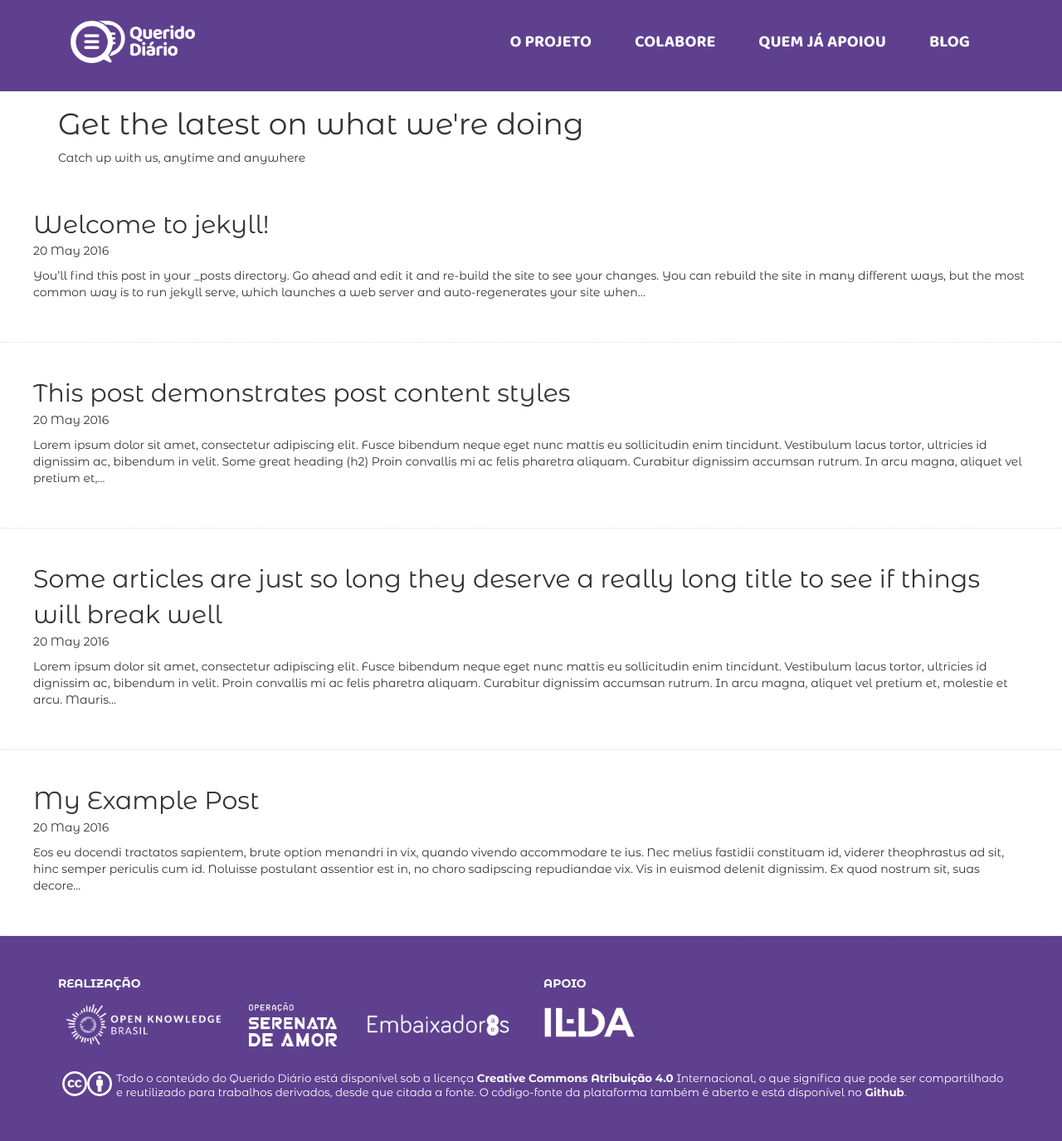
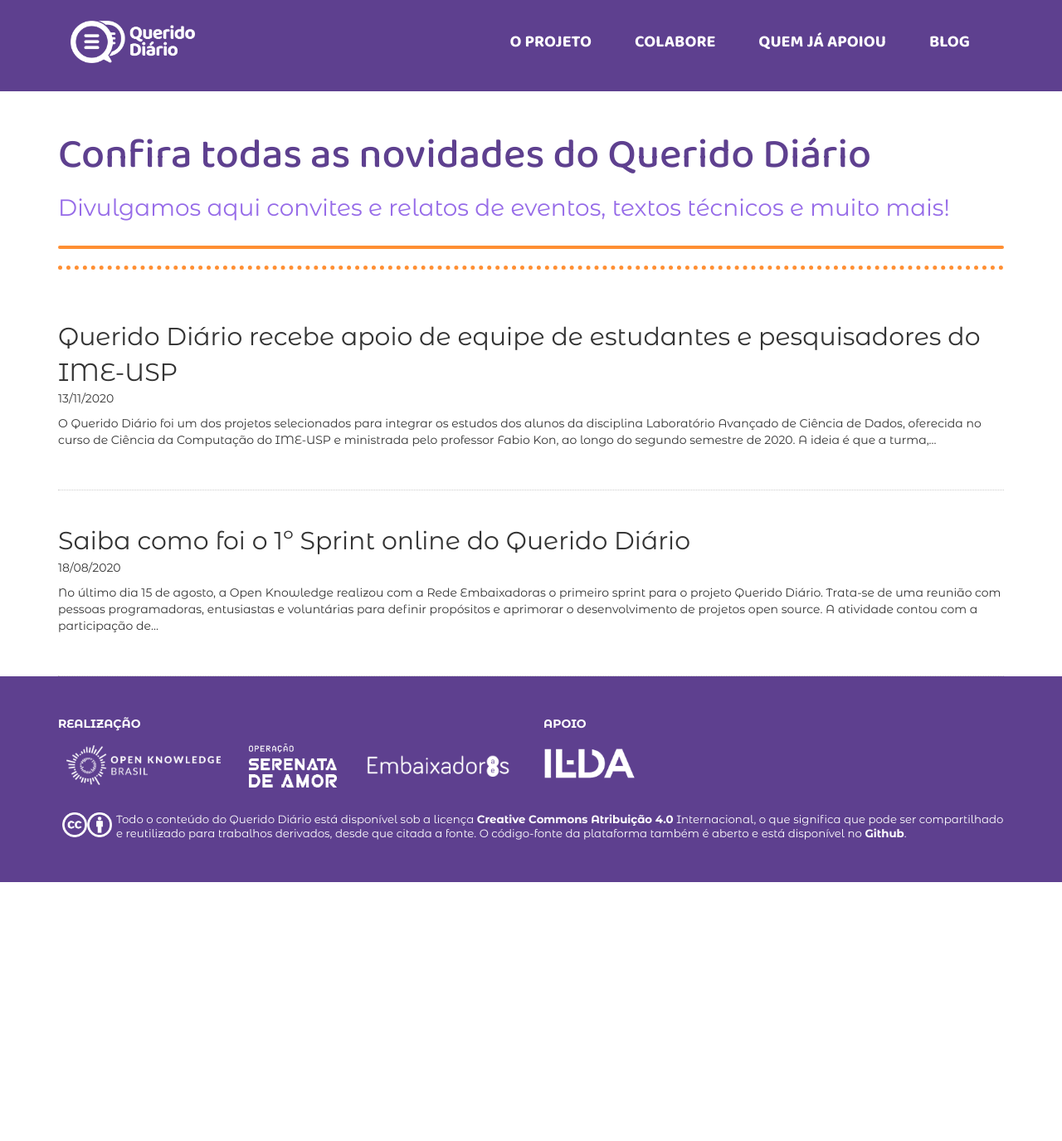
Before and after one commit to okfn-brasil/querido-diario-site, a Jekyll site: the page built from blog.html, in a window 1280 px wide. Shown: the whole page at 83% size. Built offline with Jekyll 4.4.1, drawn with Linux system fonts in a browser that asks for light colours; nearby versions of some CDN libraries; after the commit the page ends 1063 px from its top, so only the background shows below that.

Commit message:
blog estilizado com dois posts

````diff
--- a/_posts/2016-05-20-my-example-post.md
+++ /dev/null
@@ -1,12 +0,0 @@
----
-layout: post
----
-
-Eos eu docendi tractatos sapientem, brute option menandri in vix, quando vivendo accommodare te ius. Nec melius fastidii constituam id, viderer theophrastus ad sit, hinc semper periculis cum id. Noluisse postulant assentior est in, no choro sadipscing repudiandae vix. Vis in euismod delenit dignissim. Ex quod nostrum sit, suas decore animal id ius, nobis solet detracto quo te.
-
-{% comment %}
-Might you have an include in your theme? Why not try it here!
-{% include my-themes-great-include.html %}
-{% endcomment %}
-
-No laudem altera adolescens has, volumus lucilius eum no. Eam ei nulla audiam efficiantur. Suas affert per no, ei tale nibh sea. Sea ne magna harum, in denique scriptorem sea, cetero alienum tibique ei eos. Labores persequeris referrentur eos ei.
--- a/_posts/2016-05-20-super-long-article.md
+++ /dev/null
@@ -1,10 +0,0 @@
----
-layout: post
-title: "Some articles are just so long they deserve a really long title to see if things will break well"
----
-
-Lorem ipsum dolor sit amet, consectetur adipiscing elit. Fusce bibendum neque eget nunc mattis eu sollicitudin enim tincidunt. Vestibulum lacus tortor, ultricies id dignissim ac, bibendum in velit. Proin convallis mi ac felis pharetra aliquam. Curabitur dignissim accumsan rutrum. In arcu magna, aliquet vel pretium et, molestie et arcu. Mauris lobortis nulla et felis ullamcorper bibendum. Phasellus et hendrerit mauris. Proin eget nibh a massa vestibulum pretium. Suspendisse eu nisl a ante aliquet bibendum quis a nunc. Praesent varius interdum vehicula. Aenean risus libero, placerat at vestibulum eget, ultricies eu enim. Praesent nulla tortor, malesuada adipiscing adipiscing sollicitudin, adipiscing eget est.
-
-Lorem ipsum dolor sit amet, consectetur adipiscing elit. Fusce bibendum neque eget nunc mattis eu sollicitudin enim tincidunt. Vestibulum lacus tortor, ultricies id dignissim ac, bibendum in velit. Proin convallis mi ac felis pharetra aliquam. Curabitur dignissim accumsan rutrum. In arcu magna, aliquet vel pretium et, molestie et arcu. Mauris lobortis nulla et felis ullamcorper bibendum. Phasellus et hendrerit mauris. Proin eget nibh a massa vestibulum pretium. Suspendisse eu nisl a ante aliquet bibendum quis a nunc. Praesent varius interdum vehicula. Aenean risus libero, placerat at vestibulum eget, ultricies eu enim. Praesent nulla tortor, malesuada adipiscing adipiscing sollicitudin, adipiscing eget est.
-
-Lorem ipsum dolor sit amet, consectetur adipiscing elit. Fusce bibendum neque eget nunc mattis eu sollicitudin enim tincidunt. Vestibulum lacus tortor, ultricies id dignissim ac, bibendum in velit. Proin convallis mi ac felis pharetra aliquam. Curabitur dignissim accumsan rutrum. In arcu magna, aliquet vel pretium et, molestie et arcu. Mauris lobortis nulla et felis ullamcorper bibendum. Phasellus et hendrerit mauris. Proin eget nibh a massa vestibulum pretium. Suspendisse eu nisl a ante aliquet bibendum quis a nunc. Praesent varius interdum vehicula. Aenean risus libero, placerat at vestibulum eget, ultricies eu enim. Praesent nulla tortor, malesuada adipiscing adipiscing sollicitudin, adipiscing eget est.
--- a/_posts/2016-05-20-this-post-demonstrates-post-content-styles.md
+++ /dev/null
@@ -1,87 +0,0 @@
----
-layout: post
-title: "This post demonstrates post content styles"
-author: "Bart Simpson"
-meta: "Springfield"
----
-
-Lorem ipsum dolor sit amet, consectetur adipiscing elit. Fusce bibendum neque eget nunc mattis eu sollicitudin enim tincidunt. Vestibulum lacus tortor, ultricies id dignissim ac, bibendum in velit.
-
-## Some great heading (h2)
-
-Proin convallis mi ac felis pharetra aliquam. Curabitur dignissim accumsan rutrum. In arcu magna, aliquet vel pretium et, molestie et arcu.
-
-Mauris lobortis nulla et felis ullamcorper bibendum. Phasellus et hendrerit mauris. Proin eget nibh a massa vestibulum pretium. Suspendisse eu nisl a ante aliquet bibendum quis a nunc. Praesent varius interdum vehicula. Aenean risus libero, placerat at vestibulum eget, ultricies eu enim. Praesent nulla tortor, malesuada adipiscing adipiscing sollicitudin, adipiscing eget est.
-
-## Another great heading (h2)
-
-Lorem ipsum dolor sit amet, consectetur adipiscing elit. Fusce bibendum neque eget nunc mattis eu sollicitudin enim tincidunt. Vestibulum lacus tortor, ultricies id dignissim ac, bibendum in velit.
-
-### Some great subheading (h3)
-
-Proin convallis mi ac felis pharetra aliquam. Curabitur dignissim accumsan rutrum. In arcu magna, aliquet vel pretium et, molestie et arcu. Mauris lobortis nulla et felis ullamcorper bibendum.
-
-Phasellus et hendrerit mauris. Proin eget nibh a massa vestibulum pretium. Suspendisse eu nisl a ante aliquet bibendum quis a nunc.
-
-### Some great subheading (h3)
-
-Praesent varius interdum vehicula. Aenean risus libero, placerat at vestibulum eget, ultricies eu enim. Praesent nulla tortor, malesuada adipiscing adipiscing sollicitudin, adipiscing eget est.
-
-> This quote will change your life. It will reveal the secrets of the universe, and all the wonders of humanity. Don't misuse it.
-
-Lorem ipsum dolor sit amet, consectetur adipiscing elit. Fusce bibendum neque eget nunc mattis eu sollicitudin enim tincidunt.
-
-### Some great subheading (h3)
-
-Vestibulum lacus tortor, ultricies id dignissim ac, bibendum in velit. Proin convallis mi ac felis pharetra aliquam. Curabitur dignissim accumsan rutrum.
-
-```html
-<html>
-  <head>
-  </head>
-  <body>
-    <p>Hello, World!</p>
-  </body>
-</html>
-```
-
-
-In arcu magna, aliquet vel pretium et, molestie et arcu. Mauris lobortis nulla et felis ullamcorper bibendum. Phasellus et hendrerit mauris.
-
-#### You might want a sub-subheading (h4)
-
-In arcu magna, aliquet vel pretium et, molestie et arcu. Mauris lobortis nulla et felis ullamcorper bibendum. Phasellus et hendrerit mauris.
-
-In arcu magna, aliquet vel pretium et, molestie et arcu. Mauris lobortis nulla et felis ullamcorper bibendum. Phasellus et hendrerit mauris.
-
-#### But it's probably overkill (h4)
-
-In arcu magna, aliquet vel pretium et, molestie et arcu. Mauris lobortis nulla et felis ullamcorper bibendum. Phasellus et hendrerit mauris.
-
-### Oh hai, an unordered list!!
-
-In arcu magna, aliquet vel pretium et, molestie et arcu. Mauris lobortis nulla et felis ullamcorper bibendum. Phasellus et hendrerit mauris.
-
-- First item, yo
-- Second item, dawg
-- Third item, what what?!
-- Fourth item, fo sheezy my neezy
-
-### Oh hai, an ordered list!!
-
-In arcu magna, aliquet vel pretium et, molestie et arcu. Mauris lobortis nulla et felis ullamcorper bibendum. Phasellus et hendrerit mauris.
-
-1. First item, yo
-2. Second item, dawg
-3. Third item, what what?!
-4. Fourth item, fo sheezy my neezy
-
-
-
-## Headings are cool! (h2)
-
-Proin eget nibh a massa vestibulum pretium. Suspendisse eu nisl a ante aliquet bibendum quis a nunc. Praesent varius interdum vehicula. Aenean risus libero, placerat at vestibulum eget, ultricies eu enim. Praesent nulla tortor, malesuada adipiscing adipiscing sollicitudin, adipiscing eget est.
-
-Praesent nulla tortor, malesuada adipiscing adipiscing sollicitudin, adipiscing eget est.
-
-Proin eget nibh a massa vestibulum pretium. Suspendisse eu nisl a ante aliquet bibendum quis a nunc.
--- a/_posts/2016-05-20-welcome-to-jekyll.md
+++ /dev/null
@@ -1,26 +0,0 @@
----
-layout: post
-title: Welcome to jekyll!
-subtitle: Jekyll is a blog-aware, static site generator in Ruby https://jekyllrb.com
-date: 2016-05-20 21:11:27
-author: jekyll
----
-You’ll find this post in your `_posts` directory. Go ahead and edit it and re-build the site to see your changes. You can rebuild the site in many different ways, but the most common way is to run `jekyll serve`, which launches a web server and auto-regenerates your site when a file is updated.
-
-To add new posts, simply add a file in the `_posts` directory that follows the convention `YYYY-MM-DD-name-of-post.ext` and includes the necessary front matter. Take a look at the source for this post to get an idea about how it works.
-
-Jekyll also offers powerful support for code snippets:
-
-{% highlight ruby %}
-def print_hi(name)
-  puts "Hi, #{name}"
-end
-print_hi('Tom')
-#=> prints 'Hi, Tom' to STDOUT.
-{% endhighlight %}
-
-Check out the [Jekyll docs][jekyll-docs] for more info on how to get the most out of Jekyll. File all bugs/feature requests at [Jekyll’s GitHub repo][jekyll-gh]. If you have questions, you can ask them on [Jekyll Talk][jekyll-talk].
-
-[jekyll-docs]: http://jekyllrb.com/docs/home
-[jekyll-gh]:   https://github.com/jekyll/jekyll
-[jekyll-talk]: https://talk.jekyllrb.com/
--- /dev/null
+++ b/_posts/2020-08-18-saiba-como-foi-o-1-sprint-online-do-querido-diario.md
@@ -0,0 +1,13 @@
+---
+layout: post
+title: "Saiba como foi o 1º Sprint online do Querido Diário"
+author: "Open Knowledge Brasil"
+meta: ""
+---
+No último dia 15 de agosto, a Open Knowledge realizou com a [Rede Embaixadoras](https://embaixadoras.ok.org.br/){:target="_blank"} o primeiro sprint para o projeto Querido Diário. Trata-se de uma reunião com pessoas programadoras, entusiastas e voluntárias para definir propósitos e aprimorar o desenvolvimento de projetos open source.
+
+A atividade contou com a participação de 35 pessoas de diversas áreas, como jornalismo, programação, direito, pedagogia e ciência da computação. Durante as oito horas de reunião, o projeto Querido Diário recebeu uma série de contribuições, relativas à criação de novos raspadores e correção de bugs no _setup_ do projeto, além do debate sobre a usabilidade para a futura plataforma que servirá de referência para seu desenvolvimento.
+
+Em tempos de isolamento social, a dinâmica presencial dos sprints precisou ser ajustada para uma proposta on-line, que vai sendo construída na medida das novas experiências. O nosso Coordenador de Inovação Cívica, Mário Sérgio Queiroz, listou algumas das lições dessa edição, como o processo de inscrições, as ferramentas utilizadas para transmissão, o processo de instalação de ambientes de desenvolvimento, e os esforços para nivelamento das turmas.
+
+Esses aprendizados serão levados para as futuras edições do sprint, e que podem ser interessantes para quem pretende encarar o desafio de realizar eventos similares. Confira no [Medium do projeto Serenata do Amor](https://medium.com/serenata/primeiro-sprint-online-do-projeto-querido-di%C3%A1rio-a6035eba2b){:target="_blank"} o relato de Mário sobre o sprint do Querido Diário no último sábado.
--- /dev/null
+++ b/_posts/2020-11-13-querido-diario-recebe-apoio-de-equipe-de-estudantes-e-pesquisadores-do-ime-usp.md
@@ -0,0 +1,17 @@
+---
+layout: post
+title: "Querido Diário recebe apoio de equipe de estudantes e pesquisadores do IME-USP"
+author: "Ariane Alves"
+meta: ""
+---
+O Querido Diário foi um dos projetos selecionados para integrar os estudos dos alunos da disciplina [Laboratório Avançado de Ciência de Dados](https://edisciplinas.usp.br/course/view.php?id=81141){:target="_blank"}, oferecida no curso de Ciência da Computação do IME-USP e ministrada pelo professor Fabio Kon, ao longo do segundo semestre de 2020.
+
+A ideia é que a turma, composta por alunos de graduação e pós-graduação, possa trabalhar com projetos reais para aplicar diretamente seus conhecimentos em Ciência de Dados, Aprendizado de Máquina e Inteligência Artificial.
+
+A parceria tem sido muito produtiva para ambos os lados em termos de aprendizado e compreensão dos desafios que o projeto propicia. Durante este semestre, o time de Inovação Cívica da OKBR conduziu uma ótima troca com a equipe responsável por analisar, estudar e contribuir com o Querido Diário.
+
+No início do semestre, um conjunto de dados com várias edições de diários oficiais obtidos por meio de raspagem e que continham palavras-chave relacionadas à COVID-19 foi disponibilizado à equipe. O objetivo era analisar as compras relacionadas à pandemia entre fevereiro e junho em alguns municípios do Brasil.
+
+A parceria ainda está em andamento, mas já é foi possível ampliar muito o conhecimento produzido sobre o Querido Diário envolvendo temas de ciência de dados. Ao final da disciplina, a produção que integrar o escopo do projeto ficará disponível nos repositórios do Querido Diário no [Github](https://github.com/okfn-brasil){:target="_blank"}.
+
+Quer ajudar o Querido Diário a ir mais longe? [Contribua com a nossa campanha no Catarse](https://www.catarse.me/queridodiario-okbr){:target="_blank"} e junte-se às pessoas que fazem o projeto acontecer.
--- a/blog.html
+++ b/blog.html
@@ -5,23 +5,27 @@
 ---
 <!-- Slider Start -->
 <section id="global-header">
-  <div class="container">
+  <div class="container blog-container">
     <div class="row">
       <div class="col-md-12">
-        <div class="block">
-          <h1>Get the latest on what we're doing</h1>
-          <p>Catch up with us, anytime and anywhere</p>
+        <div class="block blog-div">
+          <h1 class="blog-titulo">Confira todas as novidades do Querido Diário</h1>
+          <h3 class='blog-texto'>Divulgamos aqui convites e relatos de eventos, textos técnicos e muito mais!</h3>
+          <hr class="linha">
+          <hr class="pontilhado">
+
+          {% for post in site.posts %}
+          <div class="post-area">
+            <a href="{{ post.url | prepend: site.baseurl }}" class='post-titulo'>{{ post.title }}</a>
+            <p class="post-date">{{ post.date | date: "%-d/%m/%Y" }}</p>
+            <p>
+              {{ post.content | strip_html | truncatewords: 50 }}
+            </p>
+          </div>
+          {% endfor %}
+
         </div>
       </div>
     </div>
   </div>
 </section>
-{% for post in site.posts %}
-<div class="post-area">
-  <a href="{{ post.url | prepend: site.baseurl }}" class="bold">{{ post.title }}</a>
-  <p class="post-date">{{ post.date | date_to_long_string }}</p>
-  <p>
-    {{ post.content | strip_html | truncatewords: 50 }}
-  </p>
-</div>
-{% endfor %}
--- a/css/airspace.css
+++ b/css/airspace.css
@@ -5,7 +5,7 @@
  * The original style.css is now called airspace.css
  *
  */
- @import url('https://fonts.googleapis.com/css2?family=Baloo+2:wght@400;500;700&family=Montserrat+Alternates:wght@400;600;700&display=swap');
+ @import url('https://fonts.googleapis.com/css2?family=Baloo+2:wght@400;500;700&family=Montserrat+Alternates:ital,wght@0,400;0,600;0,700;1,400&display=swap');
 /*--
 	Common Css
 --*/
@@ -377,6 +377,76 @@
   padding: 3px;
 }
 
+/*--
+	---------- BLOG -----------
+--*/
+.blog-div {
+  margin-top: 50px;
+}
+
+.blog-titulo {
+  font-family: "Baloo 2", sans-serif;
+  font-size: 5rem;
+  color: #5e408f;
+}
+
+.blog-texto {
+  color: #966be8;
+  padding-bottom: 10px;
+}
+
+.linha {
+  border: 2px solid #ff8f33;
+  border-radius: 5px;
+}
+
+.pontilhado {
+  border-top: 5px dotted #ff8f33;
+}
+
+
+.center-text {
+  text-align: center;
+}
+
+.post-area {
+ padding: 40px 0;
+ width: 100%;
+ min-height: 150px;
+ background-color: white;
+ border-bottom: 1px dotted #ccc;
+ text-align: left;
+}
+
+.post-area a:link, .post-area a:visited {
+ font-size: 30px;
+ color: #333;
+}
+
+.post-area a:hover {
+ color: #0D0017;
+}
+
+.myButton-voltar {
+	border-radius:30px;
+	display:inline-block;
+	cursor:pointer;
+	font-size:16px;
+  font-weight:bold;
+  margin-top: 20px;
+	padding:13px 23px;
+  text-decoration:none;
+  background-color:#ff8f33 ;
+  color:#fff !important;
+  text-decoration: none !important;
+}
+
+.myButton-voltar:hover {
+    background-color:#5e408f;
+    color: #fff !important;
+    text-decoration: none;
+}
+
 
 
 /*--
@@ -488,13 +558,23 @@
   .container{
     text-align: center;
   }
-  .apoio-container{
+  .apoio-container, .blog-container{
     text-align: left;
+    padding-right: 15px;
+    padding-left: 15px;
+    margin-right: auto;
+    margin-left: auto;
   }
-  .apoio-titulo{
+  .apoio-titulo, .blog-titulo{
     font-size: 4rem;
   }
-  .apoio-texto{
+  .apoio-texto, .blog-texto{
+    font-size: 20px;
+  }
+  .post-area {
+    padding: 20px 0;
+  }
+  .post-area a:link, .post-area a:visited{
     font-size: 20px;
   }
   #apoio-lista{
@@ -512,7 +592,7 @@
     background-size: 380px;
   }
 
-  .myButton, .myButton-header, .myButton-catarse, .myButton-censo{
+  .myButton, .myButton-header, .myButton-catarse, .myButton-censo, .myButton-voltar{
     font-size: 12px;
     padding: 4px 10px;
   }
--- a/css/style.css
+++ b/css/style.css
@@ -3,24 +3,3 @@
  * To find the original style.css that ships with Airspace, read airspace.css
  *
  */
-
- .center-text {
-   text-align: center;
- }
-
-.post-area {
-  padding: 40px;
-  width: 100%;
-  min-height: 150px;
-  background-color: white;
-  border-bottom: 1px dotted #ddd;
-}
-
-.post-area a:link, .post-area a:visited {
-  font-size: 30px;
-  color: #333;
-}
-
-.post-area a:hover {
-  color: #0D0017;
-}
````
Also changed, not shown: _layouts/post.html (+5 -5 lines), apoio.html (+0 -9 lines).
